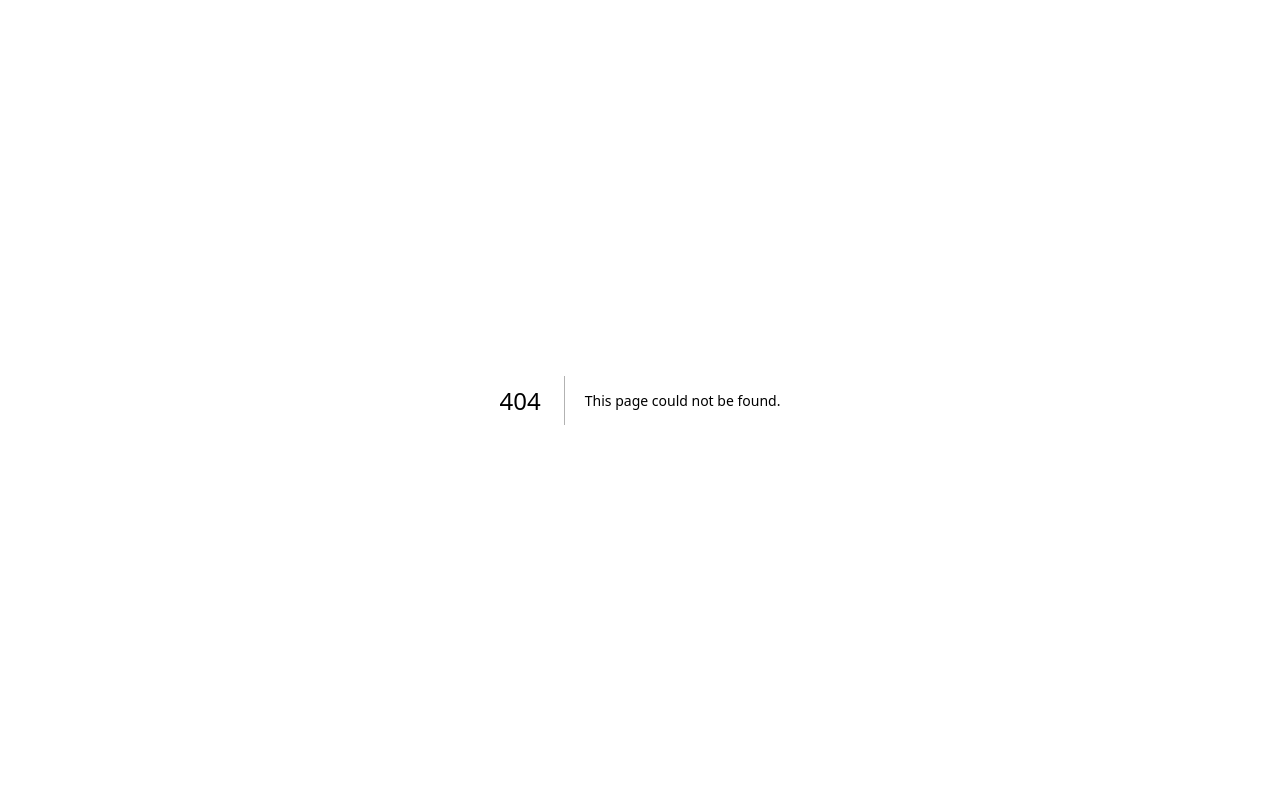
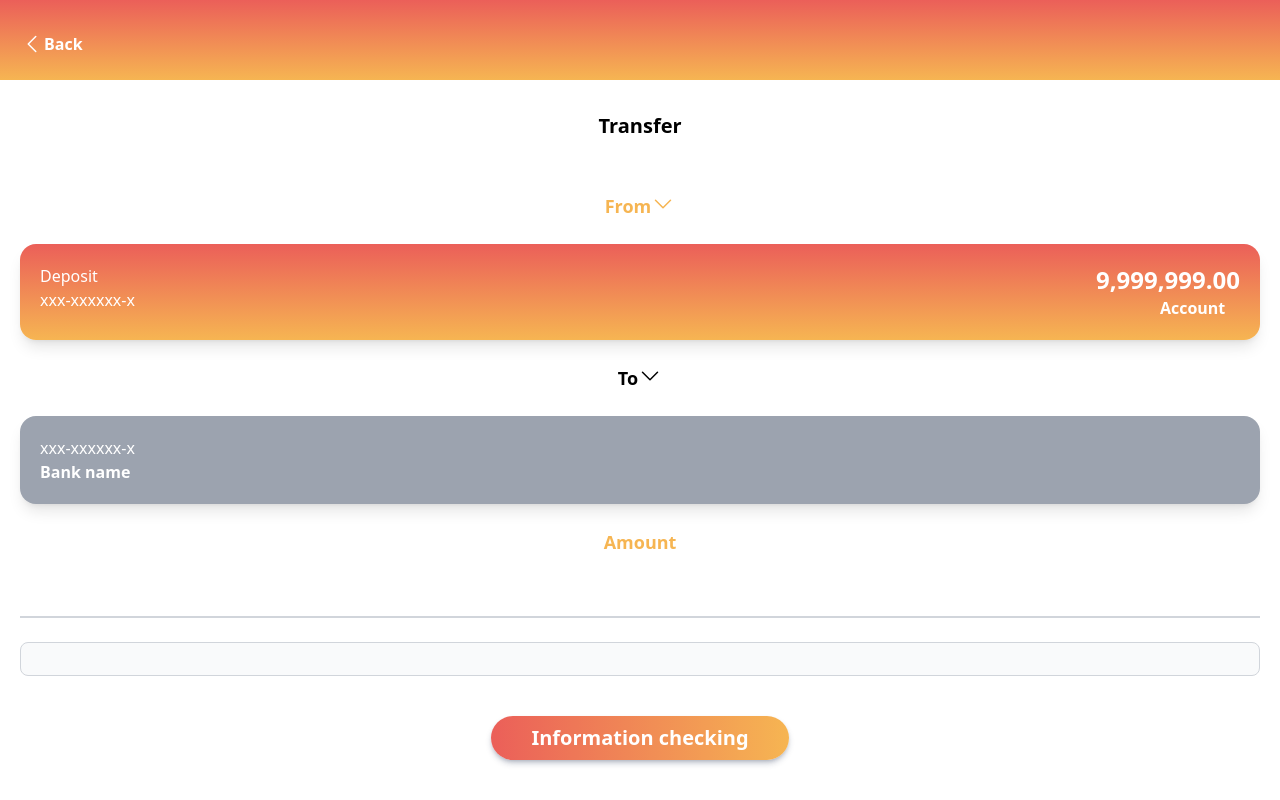
Before and after one commit to BTanakan/gilded_banking, a Next.js app: page /TransferMoney in a window 1280 px wide. Before the commit this address had no page. Built offline with nearby package versions, Linux system fonts and the light colour scheme.

Commit message:
Transfer money

```diff
--- /dev/null
+++ b/pages/TransferMoney.tsx
@@ -0,0 +1,100 @@
+import React from 'react'
+
+function TransferMoney() {
+    return (
+        <div>
+            <ul className="flex bg-gradient-to-b h-20 from-[#EB5F59] to-[#F6B552] justify-start py-8">
+                <li className='px-5 flex'>
+                    <svg xmlns="http://www.w3.org/2000/svg" fill="none" viewBox="0 0 24 24" strokeWidth={1.5} stroke="currentColor" className="w-6 h-6 text-[#ffff]">
+                        <path strokeLinecap="round" strokeLinejoin="round" d="M15.75 19.5L8.25 12l7.5-7.5" />
+                    </svg>
+                    <span className='text-[#ffff] font-bold'>Back</span>
+                </li>
+
+
+
+            </ul>
+            <div className='text-center'>
+                <p className='font-bold text-xl py-8'>Transfer</p>
+            </div>
+
+            <div className='justify-center flex'>
+                <div className='flex py-5'>
+                    <p className='font-bold text-[#F6B552] text-lg '>From</p>
+                    <svg xmlns="http://www.w3.org/2000/svg" fill="none" viewBox="0 0 24 24" strokeWidth={1.5} stroke="currentColor" className="w-6 h-6  text-[#F6B552]">
+                        <path strokeLinecap="round" strokeLinejoin="round" d="M19.5 8.25l-7.5 7.5-7.5-7.5" />
+                    </svg>
+                </div>
+
+
+            </div>
+            <div className="overflow-hidden shadow-lg relative bg-gradient-to-b h-30 mx-5 my-1 rounded-2xl from-[#EB5F59] to-[#F6B552]">
+
+
+                <div className="justify-between flex px-5 py-5  ">
+                    <div>
+                        <div className=" text-[#ffff]">Deposit</div>
+                        <div className=" text-[#ffff]">xxx-xxxxxx-x</div>
+                    </div>
+                    <div>
+                        <div className=" text-[#ffff] font-bold text-2xl">9,999,999.00</div>
+                        <div className=" text-[#ffff] pl-16 font-bold ">Account</div>
+                    </div>
+
+                </div>
+
+            </div>
+            <div className='justify-center flex'>
+                <div className='flex py-5'>
+                    <p className='font-bold text-gray text-lg '>To</p>
+                    <svg xmlns="http://www.w3.org/2000/svg" fill="none" viewBox="0 0 24 24" strokeWidth={1.5} stroke="currentColor" className="w-6 h-6 ">
+                        <path strokeLinecap="round" strokeLinejoin="round" d="M19.5 8.25l-7.5 7.5-7.5-7.5" />
+                    </svg>
+                </div>
+
+
+            </div>
+
+            <div className="overflow-hidden shadow-lg relative bg-gray-400 h-30 mx-5 my-1 rounded-2xl ">
+
+
+                <div className="justify-between flex px-5 py-5  ">
+                    <div>
+                        <div className=" text-[#ffff]">xxx-xxxxxx-x</div>
+                        <div className=" text-[#ffff]  font-bold">Bank name</div>
+                    </div>
+
+
+                </div>
+
+            </div>
+            <div className='justify-center flex'>
+                <div className='flex py-5'>
+                    <p className='font-bold text-[#F6B552] text-lg '>Amount</p>
+
+                </div>
+
+
+            </div>
+            <form action="">
+                <div className="relative z-0 w-full mb-6 group px-5">
+
+                    <input type="text" name="floating_email" id="floating_email" className="block py-2.5 px-0 w-full text-sm text-gray-900 bg-transparent border-0 border-b-2 border-gray-300 appearance-none dark:text-white dark:border-gray-600 dark:focus:border-blue-500 focus:outline-none focus:ring-0 focus:border-blue-600 peer" placeholder=" " required />
+
+                </div>
+                <div className='px-5'>
+
+                    <input type="text" id="small-input" className="block w-full p-2 text-gray-400 border border-gray-300 rounded-lg bg-gray-50 sm:text-xs focus:ring-blue-500 focus:border-blue-500 gray:bg-gray-700 gray:border-gray-600 gray:placeholder-gray-400 dark:text-white dark:focus:ring-blue-500 dark:focus:border-blue-500"></input>
+
+                </div>
+                <div className='py-5'></div>
+                <div className='text-center'>
+                    <button type="submit" className=" text-xl shadow-md shadow-[#18274b40] rounded-full py-2 px-10 w-50 text-white font-bold  bg-gradient-to-l from-[#F6B552] to-[#EB5F59]">Information checking</button>
+                </div>
+
+            </form>
+        </div>
+    )
+}
+
+export default TransferMoney
```
